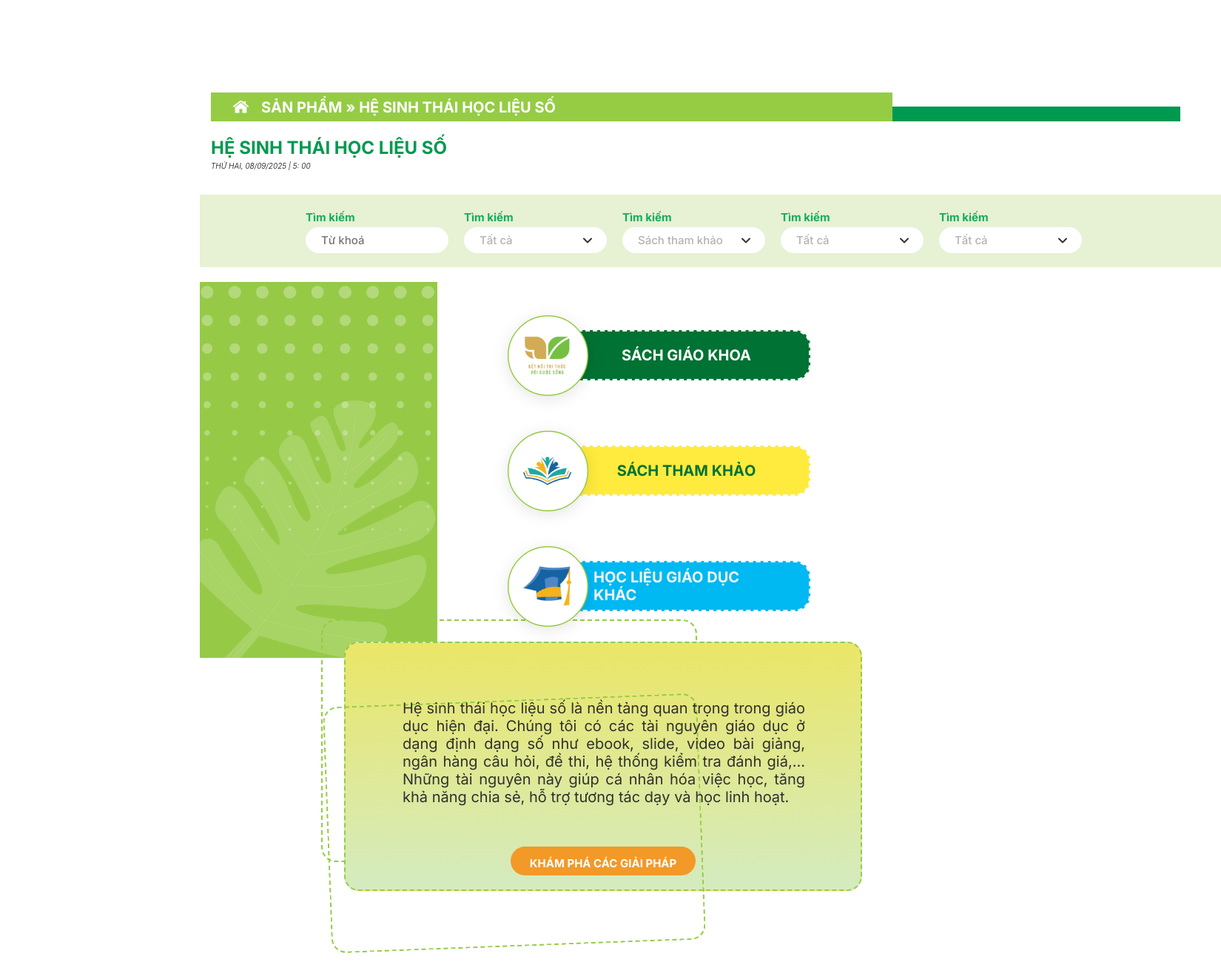
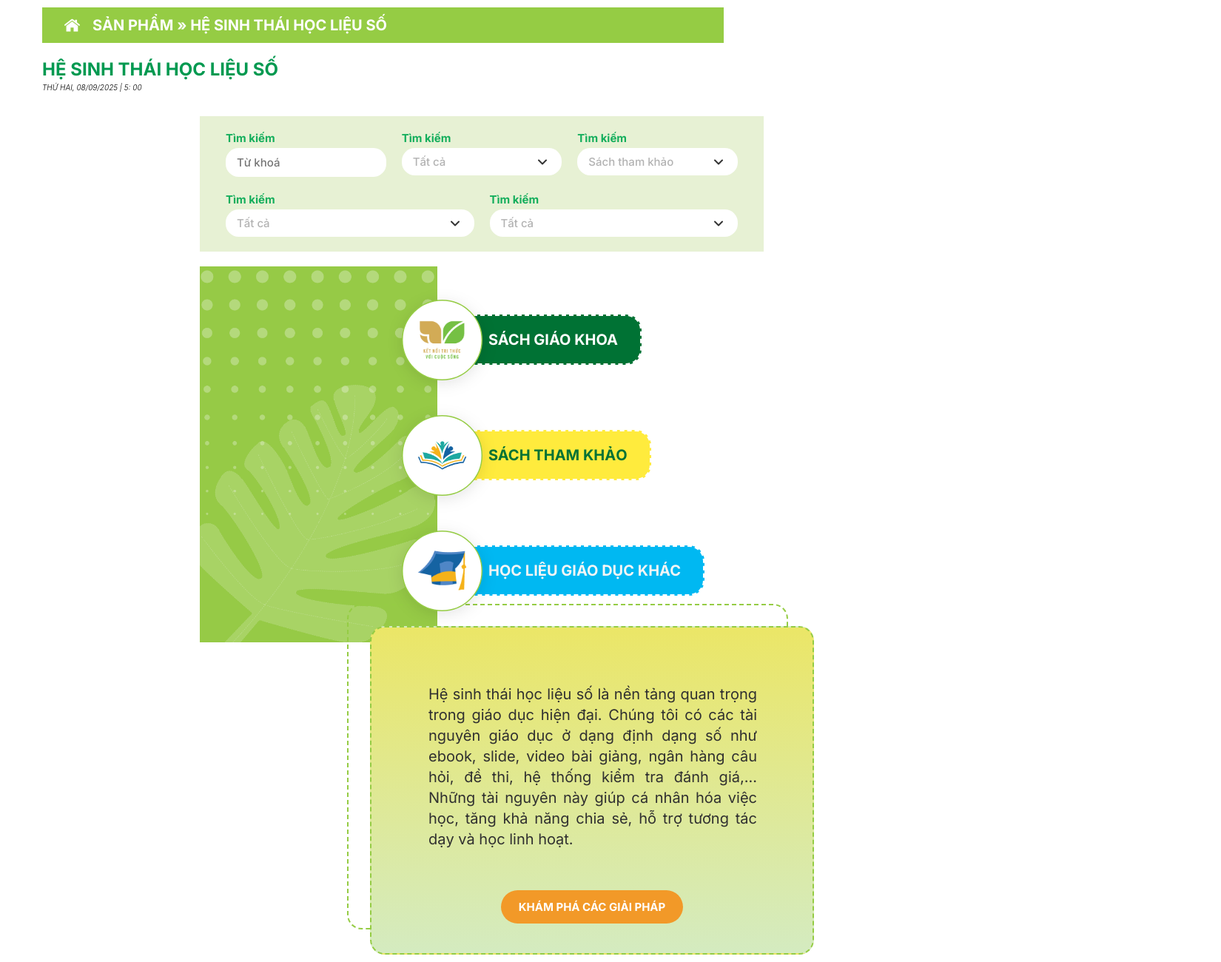
Before and after one commit to nbvhung/Web-NXBGD, a plain HTML site: page pages/san-pham.html in a window 1280 px wide. Shown: the part 160-1460 px from the top of the page at 74% size, 1650 px wide, since content can reach past the window. Drawn offline with nearby package versions, Linux system fonts and the light colour scheme; a web font is replaced by a local one.

Commit message:
Sửa lại sản phẩm

```diff
--- a/assets/css/sanPham.css
+++ b/assets/css/sanPham.css
@@ -1,19 +1,25 @@
 .page-header-container {
-    width: 100%;
+    width: auto; /* Để nó tự co giãn */
     margin-top: 20px;
-    margin-left: 270px;
+    margin-left: 42px;
+    margin-right: 30px; /* THÊM - Để không dính lề phải (bạn có thể đổi số 30px) */
+    box-sizing: border-box; /* THÊM */
 }
 
 .breadcrumbs {
     position: relative;
-    background: #95CC44; /* Màu xanh lá của breadcrumb */
+    background: #95CC44;
     padding: 12px 30px;
-    margin-top: 135px;
-    width: 921px;
-    height: 39px;
+
+    /* SỬA LỖI: Gỡ bỏ width/height cố định */
+    max-width: 921px; /* Giữ độ rộng tối đa */
+    width: 100%;
+    height: auto;
+
     flex-shrink: 0;
     display: flex;
     align-items: center;
+    box-sizing: border-box; /* Thêm để padding không làm tràn */
 }
 
 .breadcrumbs svg {
@@ -35,7 +41,11 @@
 
 .rectangle12 {
     position: absolute;
-    width: 1280px;
+
+    /* SỬA LỖI: Cho thanh trang trí full-width */
+    width: 100%;
+    left: 0; /* Đảm bảo nó căn trái */
+
     height: 20px;
     flex-shrink: 0;
     background: #009950;
@@ -69,26 +79,40 @@
 }
 
 .search-filter {
-    width: 1380px;
-    height: 98px;
-    flex-shrink: 0;
-    margin-left: 270px;
+    /* SỬA LỖI: Gỡ bỏ width/height, thêm margin-right */
+    width: auto;
+    height: auto;
+    margin-left: 270px; /* GIỮ LẠI */
+    margin-right: 233px;
+    box-sizing: border-box; /* THÊM */
+
     background: #E7F1D4;
+    padding: 20px;
+    /* XÓA: width: 1380px; */
+    /* XÓA: height: 98px; */
 }
 
 .search-filter__form {
     display: flex;
     gap: 21px;
+    flex-wrap: wrap; /* CHO PHÉP XUỐNG HÀNG TRÊN MOBILE */
+    justify-content: center; /* Căn giữa các item khi xuống hàng */
 }
 
 .search-filter__item {
     display: flex;
     flex-direction: column;
-    margin-top: 21px;
+
+    /* SỬA LỖI: Cho phép các item co giãn */
+    flex-grow: 1;
+    flex-basis: 190px; /* Độ rộng cơ bản, cho phép 4-5 item trên hàng */
+    min-width: 180px; /* Độ rộng tối thiểu */
+
+    /* XÓA: margin-top: 21px; (Để gap xử lý) */
 }
 
 .search-filter__item:first-child {
-    margin-left: 128px;
+    margin-left: 0; /* XÓA: margin-left: 128px; */
 }
 
 .search-filter__item label {
@@ -104,10 +128,12 @@
 
 .search-filter__item input,
 .search-filter__item select {
-    width: 193px;
-    height: 35px;
+    /* SỬA LỖI: Gỡ bỏ width/height cố định */
+    width: 100%; /* Full-width theo .search-filter__item */
+    height: auto; /* Chiều cao tự động */
+    padding: 10px 15px; /* Dùng padding để tạo chiều cao */
+
     flex-shrink: 0;
-    padding-left: 21px;
     border-radius: 17.5px;
     background: #FFF;
     color: rgba(0, 0, 0, 0.30);
@@ -139,11 +165,12 @@
 
 .digital-ecosystem {
     position: relative;
-    padding: 80px 0;
+    padding: 80px 15px;
     margin-top: 20px;
-    margin-left: 270px;
+    margin-left: 270px; /* GIỮ LẠI */
+    margin-right: 30px; /* THÊM */
+    box-sizing: border-box; /* THÊM */
 }
-
 .digital-ecosystem::before {
     content: '';
     position: absolute;
@@ -165,12 +192,13 @@
     gap: 30px;
     position: relative;
     z-index: 2;
-
+    justify-content: center;
 }
 
 .digital-ecosystem__nav {
-    flex-basis: 45%;
-    flex-shrink: 0;
+    /* Đặt độ rộng cơ bản cho cột nav */
+    flex: 1 1 45%;
+    min-width: 400px; /* Độ rộng tối thiểu */
 }
 
 .digital-ecosystem__nav-list {
@@ -178,8 +206,8 @@
     display: flex;
     flex-direction: column;
     gap: 66px;
-    margin-left: 255px;
     margin-top: -26px;
+    /* margin-left: 255px; */
 }
 
 .ecosystem-nav-card {
@@ -196,7 +224,7 @@
 .ecosystem-nav-card__text {
     color: #FFF;
     font-family: "Inter", sans-serif;
-    font-size: 30px;
+    /* font-size: 30px; */
     font-style: normal;
     font-weight: 700;
     line-height: normal;
@@ -220,13 +248,21 @@
 }
 
 
-.ecosystem-nav-card--green .ecosystem-nav-card__text {
-    width: 355px;
-    height: 68px;
+/* SỬA LỖI: Gỡ bỏ width/height cố định cho các nút */
+.ecosystem-nav-card--green .ecosystem-nav-card__text,
+.ecosystem-nav-card--yellow .ecosystem-nav-card__text,
+.ecosystem-nav-card--blue .ecosystem-nav-card__text {
+    width: auto; /* Chiều rộng tự động */
+    height: auto; /* Chiều cao tự động */
+    padding: 20px 30px 20px 60px; /* Dùng padding tạo kích thước */
+
+    /* Điều chỉnh lại padding-left do margin-left: -45px; */
+    margin-left: -45px;
+    padding-left: 60px; /* 15px (mong muốn) + 45px (overlap) */
+
     flex-shrink: 0;
     border-radius: 21px;
     border: 2px dashed #FFF;
-    background: #007234;
     color: #FFF;
     font-family: "Inter", sans-serif;
     font-size: 20px;
@@ -238,41 +274,10 @@
     justify-content: center;
 }
 
-.ecosystem-nav-card--yellow .ecosystem-nav-card__text {
-    width: 355px;
-    height: 68px;
-    flex-shrink: 0;
-    border-radius: 21px;
-    border: 2px dashed #FFF;
-    background: #FFEB3D;
-    color: #007234;
-    font-family: "Inter", sans-serif;
-    font-size: 20px;
-    font-style: normal;
-    font-weight: 700;
-    line-height: normal;
-    display: flex;
-    align-items: center;
-    justify-content: center;
-}
-
-.ecosystem-nav-card--blue .ecosystem-nav-card__text {
-    width: 355px;
-    height: 68px;
-    flex-shrink: 0;
-    border-radius: 21px;
-    border: 2px dashed #FFF;
-    background: #00B8F2;
-    color: #F5F5F5;
-    font-family: "Inter", sans-serif;
-    font-size: 20px;
-    font-style: normal;
-    font-weight: 700;
-    line-height: normal;
-    display: flex;
-    align-items: center;
-    justify-content: center;
-}
+/* ... các style màu nền ... */
+.ecosystem-nav-card--green .ecosystem-nav-card__text { background: #007234; color: #FFF; }
+.ecosystem-nav-card--yellow .ecosystem-nav-card__text { background: #FFEB3D; color: #007234; }
+.ecosystem-nav-card--blue .ecosystem-nav-card__text { background: #00B8F2; color: #F5F5F5; }
 
 .ecosystem-nav-card__icon svg {
     position: absolute;
@@ -295,8 +300,12 @@
 }
 
 .digital-ecosystem__content {
-    width: 459px;
-    height: 337px;
+    /* Gỡ bỏ width/height cố định */
+    width: 100%;
+    max-width: 600px;
+    height: auto;
+    flex: 1 1 400px; /* Cho phép co giãn */
+
     flex-shrink: 0;
     border-radius: 20px;
     border: 2px dashed #95CC44;
@@ -304,8 +313,10 @@
     position: relative;
     box-sizing: border-box;
     text-align: center;
+    margin-bottom: 98px;
+
+    /* PHỤC HỒI LẠI: Để đẩy cột content sang phải */
     margin-left: 95px;
-    margin-bottom: 98px;
 }
 
 .digital-ecosystem__content::after {
@@ -313,13 +324,13 @@
     position: absolute;
     top: -32px;
     left: -33px;
-    bottom: -12px;
-    width: 508px;
-    height: 328px;
+    width: 100%; /* Sửa thành 100% */
+    height: 100%; /* Sửa thành 100% */
     flex-shrink: 0;
     border-radius: 20px;
     border: 2px dashed #95CC44;
     z-index: -1;
+    /* XÓA: width: 508px; height: 328px; bottom, ... */
 }
 
 .digital-ecosystem__content::before {
@@ -332,17 +343,7 @@
 }
 
 .content__wrapper::before {
-    content: '';
-    position: absolute;
-    width: 505.545px;
-    height: 333.253px;
-    transform: rotate(-2.173deg);
-    flex-shrink: 0;
-    border-radius: 20px;
-    border: 2px dashed #95CC44;
-    bottom: -15px;
-    right: -35px;
-    z-index: -1;
+    display: none;
 }
 
 .digital-ecosystem__description {
@@ -352,15 +353,18 @@
     font-size: 20px;
     font-style: normal;
     font-weight: 400;
-    line-height: normal;
+    line-height: 1.4; /* Dùng line-height tương đối */
     flex-shrink: 0;
     padding: 36px 35px 15px 37px;
 }
 
 .btn.btn--primary {
     display: inline-flex;
-    width: 250px;
-    height: 39px;
+
+    /* SỬA LỖI: Gỡ bỏ width/height cố định */
+    width: auto; /* Chiều rộng tự động */
+    height: auto; /* Chiều cao tự động */
+
     flex-shrink: 0;
     border-radius: 27.5px;
     background: #F29928;
--- a/pages/san-pham.html
+++ b/pages/san-pham.html
@@ -159,7 +159,7 @@
                             </ul>
                         </li>
                         <li class="menu__item">
-                            <a href="/" class="menu__link">
+                            <a href="./lien-he" class="menu__link">
                                 <p>Liên hệ</p>
                                 <svg xmlns="http://www.w3.org/2000/svg" width="10" height="6" viewBox="0 0 10 6"
                                     fill="none">
```
